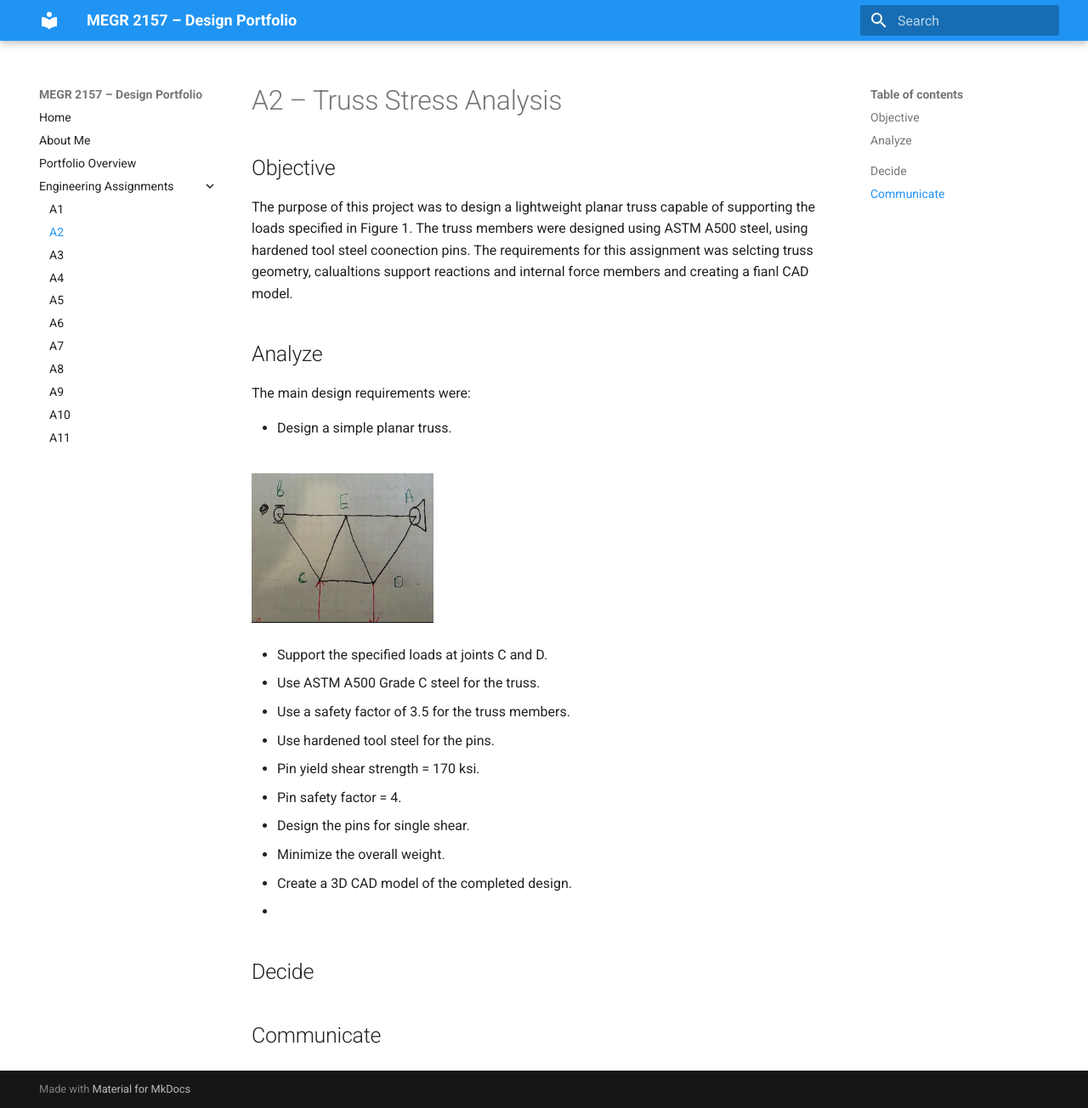
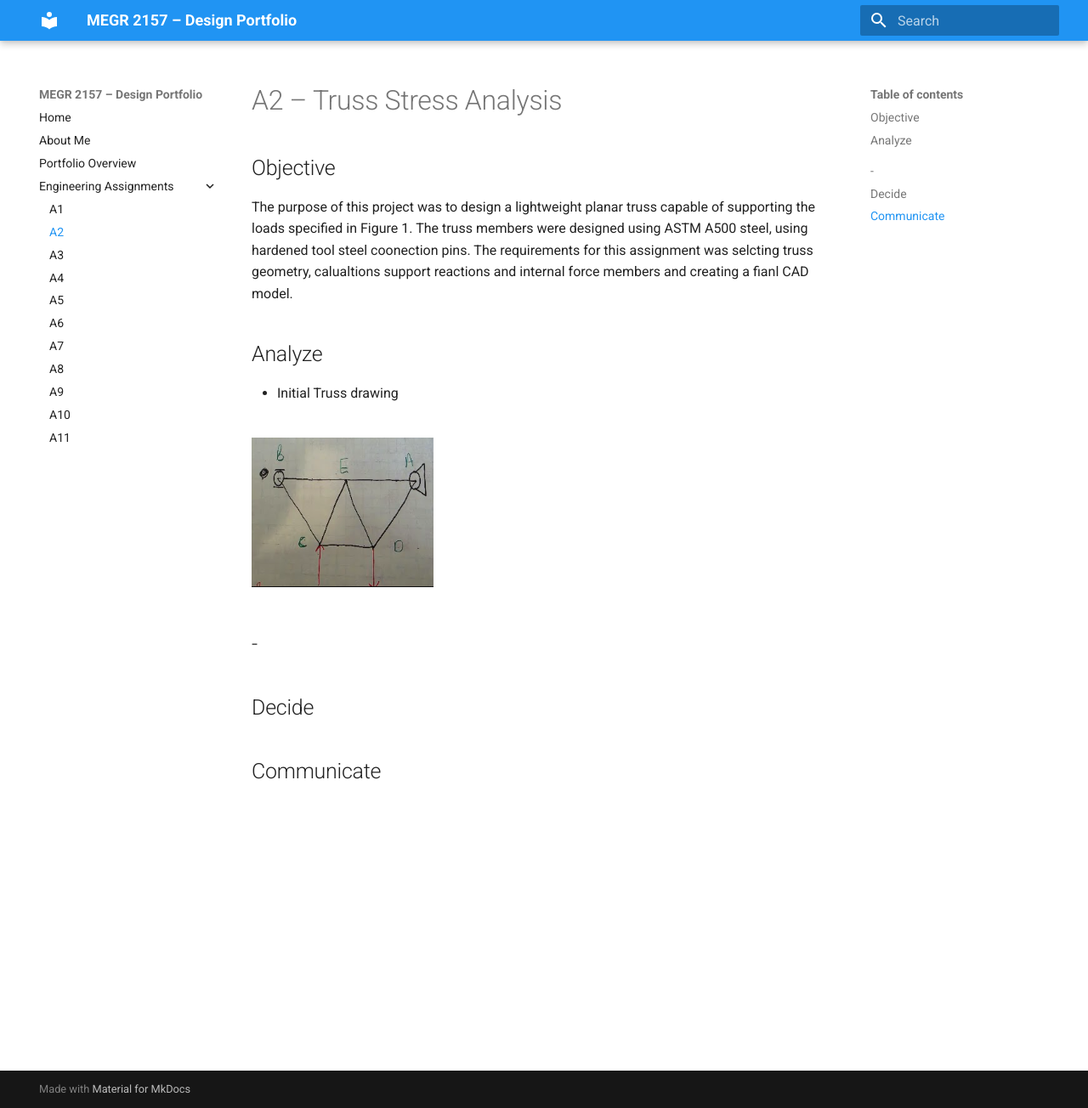
Before and after one commit to ncenatus/design-project-portfolio, an MkDocs documentation site: the page built from docs/assignments/A02/index.md, in a window 1280 px wide and 1304 px high. Shown: the whole window at 85% size. Built offline with MkDocs 1.6.1 and Material for MkDocs 9.7.7, drawn with Linux system fonts in a browser that asks for light colours.

Commit message:
Update index.md

```diff
--- a/docs/assignments/A02/index.md
+++ b/docs/assignments/A02/index.md
@@ -4,21 +4,13 @@
 The purpose of this project was to design a lightweight planar truss capable of supporting the loads specified in Figure 1. The truss members were designed using ASTM A500 steel, using hardened tool steel coonection pins.
 The requirements for this assignment was selcting truss geometry, calualtions support reactions and internal force members and creating a fianl CAD model.
 ## Analyze
-The main design requirements were:
 
-- Design a simple planar truss.
+
+- Initial Truss drawing
 
 ![Truss Sketch](Screenshot%202026-08-27%20164238.png)
 -
-- Support the specified loads at joints C and D.
-- Use ASTM A500 Grade C steel for the truss.
-- Use a safety factor of 3.5 for the truss members.
-- Use hardened tool steel for the pins.
-- Pin yield shear strength = 170 ksi.
-- Pin safety factor = 4.
-- Design the pins for single shear.
-- Minimize the overall weight.
-- Create a 3D CAD model of the completed design.
+-
 -
 
 ## Decide
```
